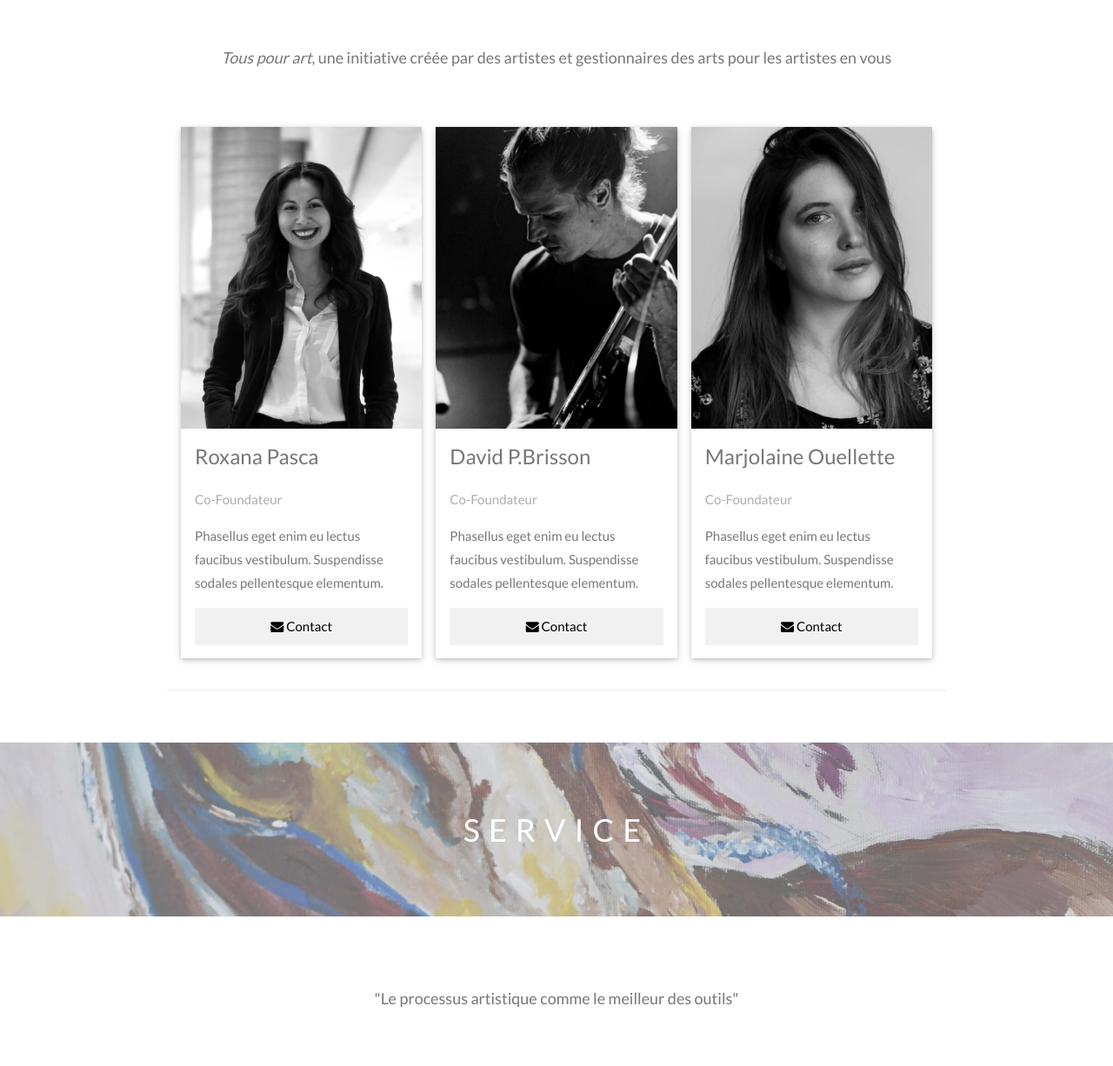
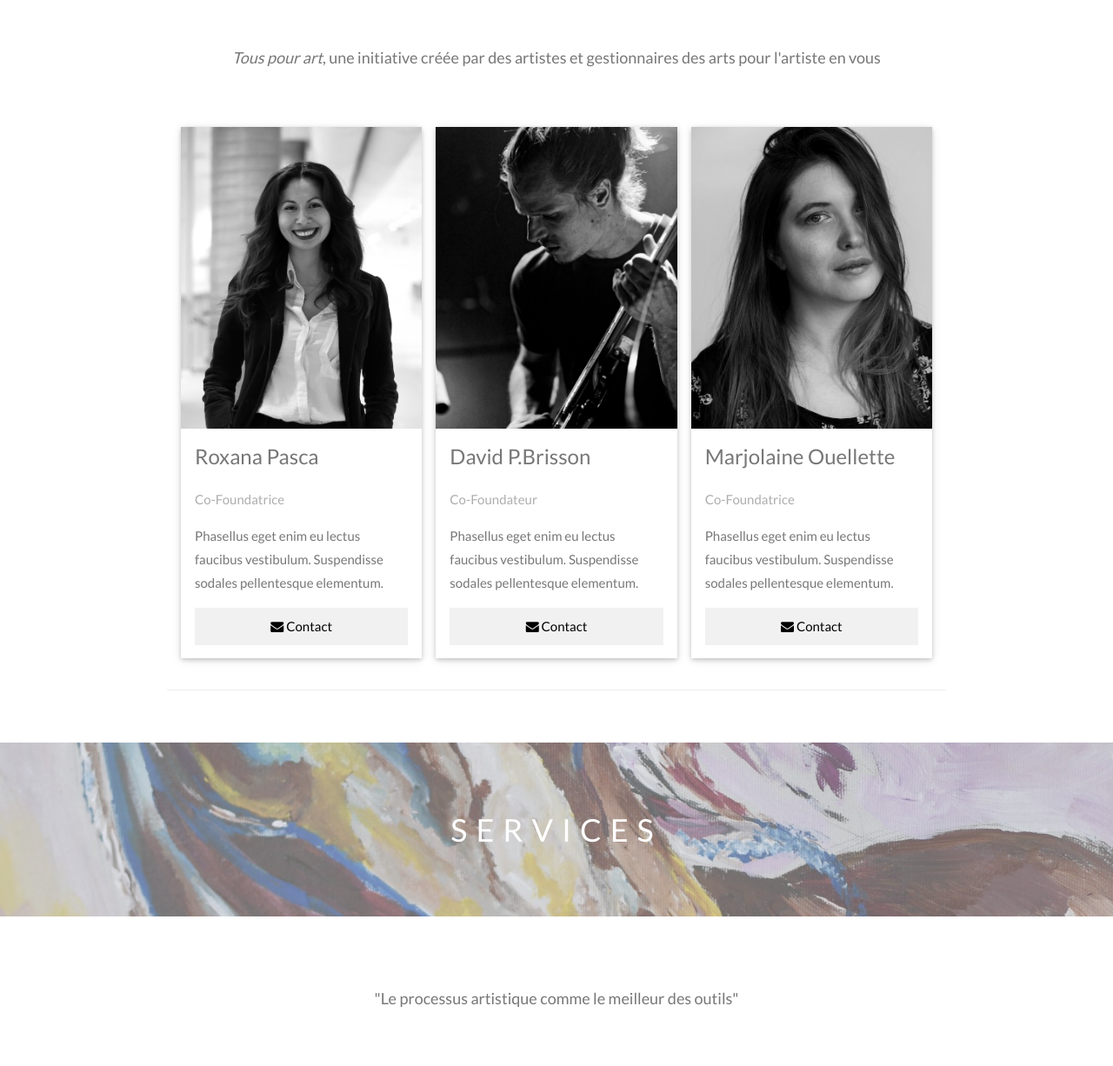
Before and after one commit to davepb9/touspourart, a plain HTML site: page index.html in a window 1280 px wide. Shown: the part 2114-3340 px from the top of the page at 87% size. Drawn offline with nearby package versions, Linux system fonts and the light colour scheme.

Commit message:
Add files via upload

```diff
--- a/index.html
+++ b/index.html
@@ -41,11 +41,6 @@ body, html {
   min-height: 200px;
 }
 
-/* 4 image (Contact) */
-.bgimg-4 {
-  background-image: url("doc/paint2.jpg");
-  min-height: 200px;
-}
 
 .w3-wide {letter-spacing: 10px;}
 .w3-hover-opacity {cursor: pointer;}
@@ -66,7 +61,7 @@ body, html {
   }
 
 /* Turn off parallax scrolling for tablets and phones */
-@media only screen and (max-device-width: 1600px) {
+@media only screen and (max-device-width: 1080px) {
   .bgimg-1, .bgimg-2, .bgimg-3 {
     background-attachment: scroll;
     min-height: 200px;
@@ -152,7 +147,7 @@ body, html {
 
   <!-- Team Section -->
   <div class="w3-container" style="padding:40px 15%">
-    <h5 class="w3-center"><em>Tous pour art</em>, une initiative créée par des artistes et gestionnaires des arts pour les artistes en vous</h5>
+    <h5 class="w3-center"><em>Tous pour art</em>, une initiative créée par des artistes et gestionnaires des arts pour l'artiste en vous</h5>
     <div class="equipe w3-row-padding w3-grayscale-max" style="margin-top:64px">
 
       <div class="w3-third w3-margin-bottom">
@@ -160,7 +155,7 @@ body, html {
           <img src="doc/roxana1.png" alt="John" style="width:100%">
           <div class="w3-container">
             <h3>Roxana Pasca</h3>
-            <p class="w3-opacity">Co-Foundateur</p>
+            <p class="w3-opacity">Co-Foundatrice</p>
             <p>Phasellus eget enim eu lectus faucibus vestibulum. Suspendisse sodales pellentesque elementum.</p>
             <p><a href="mailto:touspourart@gmail.com" class="w3-block w3-button w3-light-grey"><i class="fa fa-envelope"></i> Contact</a></p>
           </div>
@@ -184,7 +179,7 @@ body, html {
           <img src="doc/marjo1.png" alt="John" style="width:100%">
           <div class="w3-container">
             <h3>Marjolaine Ouellette</h3>
-            <p class="w3-opacity">Co-Foundateur</p>
+            <p class="w3-opacity">Co-Foundatrice</p>
             <p>Phasellus eget enim eu lectus faucibus vestibulum. Suspendisse sodales pellentesque elementum.</p>
             <p><a href="mailto:touspourart@gmail.com" class="w3-block w3-button w3-light-grey"><i class="fa fa-envelope"></i> Contact</a></p>
           </div>
@@ -198,7 +193,7 @@ body, html {
   <!-- Second Parallax Image with Portfolio Text -->
   <div  id="services" class="bgimg-2 w3-display-container w3-opacity">
     <div class="w3-display-middle">
-      <span class="w3-xxlarge w3-text-white w3-wide">SERVICE</span>
+      <span class="w3-xxlarge w3-text-white w3-wide">SERVICES</span>
     </div>
   </div>
 
@@ -399,7 +394,7 @@ body, html {
         <hr>
         <br>
         <h6>Merci de l'attention que vous avez portez à notre projet</h6>
-        <h6>Et merci Patrick Chessé pour la session virtuelle de feu!</h6>
+        <h6>Et merci Patrice Chessé pour la session virtuelle de feu!</h6>
         <h7><i>Roxana, David et Marjolaine</i></h7>
 
       </div>
```
